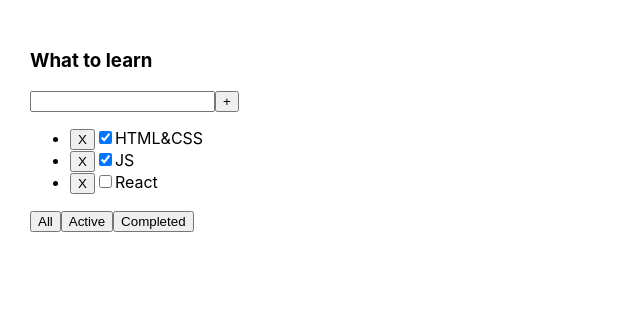
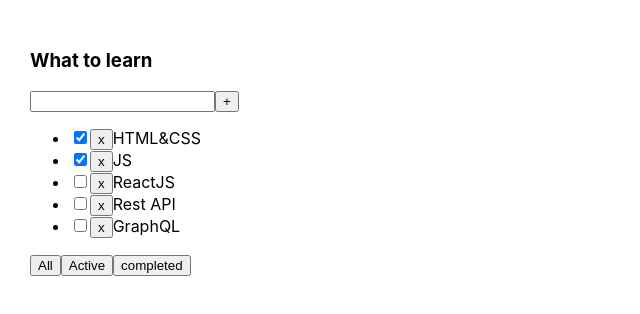
Before and after one commit to DreamLife37/React_Project_Todolist_TS, a React (Create React App) app: page / in a window 1280 px wide. Shown: the top 314 px of the page, without its empty margins (0-640 px from the left). Built offline with nearby package versions, Linux system fonts and the light colour scheme.

Commit message:
Step 03: Add task, uuid

```diff
--- a/package.json
+++ b/package.json
@@ -10,10 +10,12 @@
     "@types/node": "^12.0.0",
     "@types/react": "^16.9.0",
     "@types/react-dom": "^16.9.0",
+    "@types/uuid": "^8.3.4",
     "react": "^16.13.1",
     "react-dom": "^16.13.1",
     "react-scripts": "3.4.1",
-    "typescript": "~3.7.2"
+    "typescript": "~3.7.2",
+    "uuid": "^8.3.2"
   },
   "scripts": {
     "start": "react-scripts start",
--- a/src/App.tsx
+++ b/src/App.tsx
@@ -1,49 +1,54 @@
-import React, {useState} from 'react';
+import React, { useState } from 'react';
 import './App.css';
-import {Todolist} from "./Todolist";
+import { Todolist } from './Todolist';
+import { v1 } from 'uuid';
+
+export type FilterValuesType = "all" | "active" | "completed";
 
 function App() {
-    // let tasks = [
-    //     {id: 1, title: 'HTML&CSS', isDone: true},
-    //     {id: 2, title: 'JS', isDone: true},
-    //     {id: 3, title: 'React', isDone: false},
-    // ]
 
-    //используем хук useState
-    let [tasks, setTasks] = useState([ //setTasks функция которая перерисовывает
-        {id: 1, title: 'HTML&CSS', isDone: true},
-        {id: 2, title: 'JS', isDone: true},
-        {id: 3, title: 'React', isDone: false},
-    ])
+    let [tasks, setTasks] = useState([
+        { id: v1(), title: "HTML&CSS", isDone: true },
+        { id: v1(), title: "JS", isDone: true },
+        { id: v1(), title: "ReactJS", isDone: false },
+        { id: v1(), title: "Rest API", isDone: false },
+        { id: v1(), title: "GraphQL", isDone: false },
+    ]);
 
-    const [filter, setFilter] = useState('All')
-
-    const removeTask = (newID: number) => {
-        setTasks(tasks.filter(el => el.id !== newID))
+    function removeTask(id: string) {
+        let filteredTasks = tasks.filter(t => t.id != id);
+        setTasks(filteredTasks);
     }
 
-    const changeFilter = (value: string) => {
-        setFilter(value)
+    function addTask(title: string) {
+        let task = { id: v1(), title: title, isDone: false };
+        let newTasks = [task, ...tasks];
+        setTasks(newTasks);
     }
 
-    let filteredTasks = tasks
+    let [filter, setFilter] = useState<FilterValuesType>("all");
 
-    if (filter === 'Active') {
-        filteredTasks = tasks.filter(t => t.isDone)
+    let tasksForTodolist = tasks;
+
+    if (filter === "active") {
+        tasksForTodolist = tasks.filter(t => t.isDone === false);
+    }
+    if (filter === "completed") {
+        tasksForTodolist = tasks.filter(t => t.isDone === true);
     }
 
-    if (filter === 'Completed') {
-        filteredTasks = tasks.filter(t => !t.isDone)
+    function changeFilter(value: FilterValuesType) {
+        setFilter(value);
     }
+
 
     return (
         <div className="App">
-            <Todolist title={'What to learn'}
-                      tasks={filteredTasks}
-                      removeTask={removeTask}
-                      changeFilter={changeFilter}
-            />
-            {/*<Todolist title={'Songs'} tasks={tasks2}/>*/}
+            <Todolist title="What to learn"
+                tasks={tasksForTodolist}
+                removeTask={removeTask}
+                changeFilter={changeFilter}
+                addTask={addTask} />
         </div>
     );
 }
--- a/src/Todolist.tsx
+++ b/src/Todolist.tsx
@@ -1,53 +1,73 @@
-import React from "react";
+import React, { ChangeEvent, KeyboardEvent, useState } from 'react';
+import { FilterValuesType } from './App';
+import { Button } from "./components/Button";
 
-type TodolistPropsType = {
-    title: string
-    removeTask: (id: number) => void
-    changeFilter: (value: string) => void
-
-    tasks: Array<{
-        id: number
+type TaskType = {
+    id: string
     title: string
     isDone: boolean
-
-    }>
 }
 
-export const Todolist = (props: TodolistPropsType) => {
+type PropsType = {
+    title: string
+    tasks: Array<TaskType>
+    removeTask: (taskId: string) => void
+    changeFilter: (value: FilterValuesType) => void
+    addTask: (title: string) => void
+}
 
-    return (
-        <div>
+export function Todolist(props: PropsType) {
+
+    let [title, setTitle] = useState("")
+
+    const addTask = () => {
+        props.addTask(title)
+        setTitle('')
+    }
+
+    const onChangeHandler = (e: ChangeEvent<HTMLInputElement>) => {
+        setTitle(e.currentTarget.value)
+    }
+
+    const onKeyPressHandler = (e: KeyboardEvent<HTMLInputElement>) => {
+        if (e.charCode === 13) {
+            addTask();
+        }
+    }
+
+    const changeFilterHandler = (value: FilterValuesType) => {
+        props.changeFilter(value)
+    }
+
+    const onClickHandler = (tID: string) => props.removeTask(tID)
+
+    return <div>
         <h3>{props.title}</h3>
         <div>
-                <input/>
-                <button>+</button>
+            <input value={title}
+                onChange={onChangeHandler}
+                onKeyPress={onKeyPressHandler}
+            />
+
+            <Button name={'+'} callback={addTask} />
         </div>
         <ul>
-                {props.tasks.map((t) => {
+            {
+                props.tasks.map(t => {
+
                     return <li key={t.id}>
-                        <button onClick={() => {
-                            props.removeTask(t.id)
-                        }}>X
-                        </button>
-                        <input type="checkbox" checked={t.isDone}/>
+                        <input type="checkbox" checked={t.isDone} />
+                        <Button name={"x"} callback={() => onClickHandler(t.id)} />
                         <span>{t.title}</span>
-
                     </li>
-                })}
+                })
+            }
         </ul>
         <div>
-                <button onClick={() => {
-                    props.changeFilter('All')
-                }}>All
-                </button>
-                <button onClick={() => {
-                    props.changeFilter('Active')
-                }}>Active
-                </button>
-                <button onClick={() => {
-                    props.changeFilter('Completed')
-                }}>Completed
-                </button>
+            {/*<button onClick={() => changeFilterHandler('completed')}>Completed</button>*/}
+            <Button name={'All'} callback={() => changeFilterHandler('all')} />
+            <Button name={'Active'} callback={() => changeFilterHandler('active')} />
+            <Button name={'completed'} callback={() => changeFilterHandler('completed')} />
         </div>
-        </div>)
+    </div>
 }
--- /dev/null
+++ b/src/components/Button.tsx
@@ -0,0 +1,15 @@
+import React from "react";
+
+type ButtonPropsType = {
+    name: string
+    callback: () => void
+}
+
+export const Button = (props: ButtonPropsType) => {
+    const onClickHandler = () => {
+        props.callback()
+    }
+    return (
+        <button onClick={onClickHandler}>{props.name}</button>
+    )
+}
```
Also changed, not shown: 1 other file (tests, documents, lock files or other folders). Lines whose indentation alone changed are shown as unchanged.
